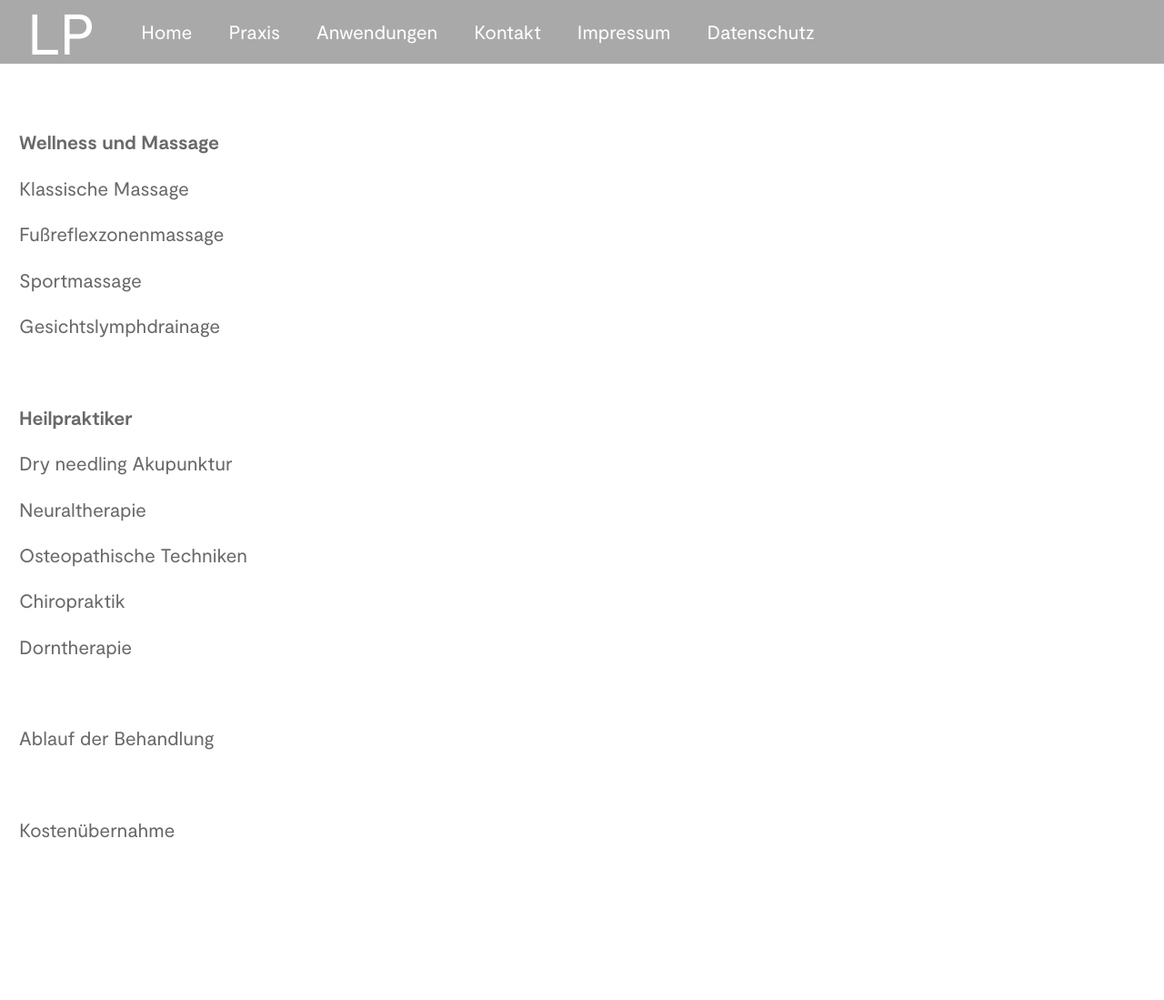
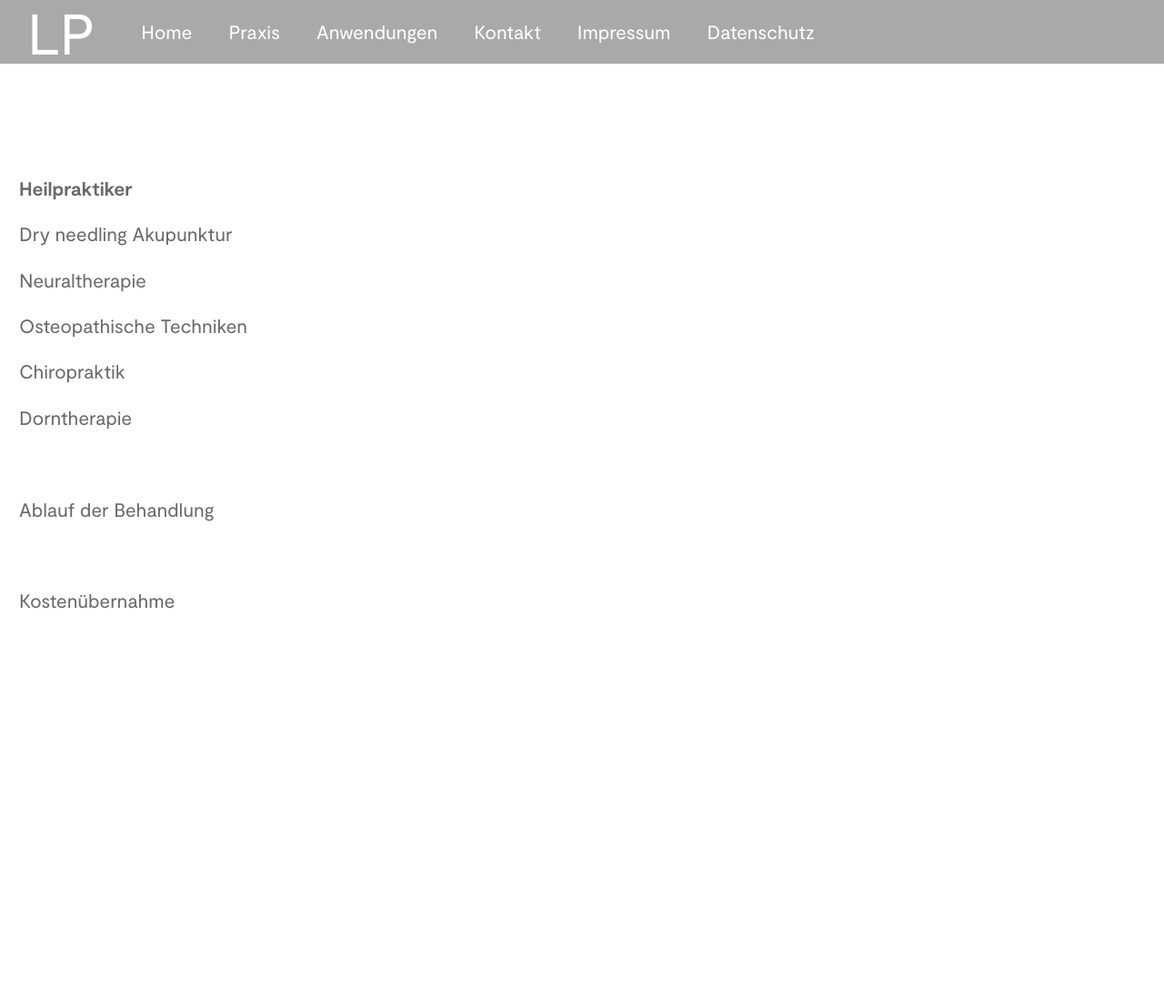
Before and after one commit to loehr-physiotherapie/loehr-physiotherapie.github.io, a Jekyll site: the page built from anwendungen.md, in a window 1280 px wide. Shown: the whole page at 91% size. Built offline with Jekyll 4.4.1, drawn with Linux system fonts in a browser that asks for light colours; after the commit the page ends 900 px from its top, so only the background shows below that.

Commit message:
Updated 'anwendungen.md' via CloudCannon

```diff
--- a/anwendungen.md
+++ b/anwendungen.md
@@ -5,16 +5,6 @@ permalink: /anwendungen/
 ---
 
 &nbsp;
-
-**Wellness und Massage**
-
-Klassische Massage
-
-Fu&szlig;reflexzonenmassage
-
-Sportmassage
-
-Gesichtslymphdrainage
 
 &nbsp;
 
```
